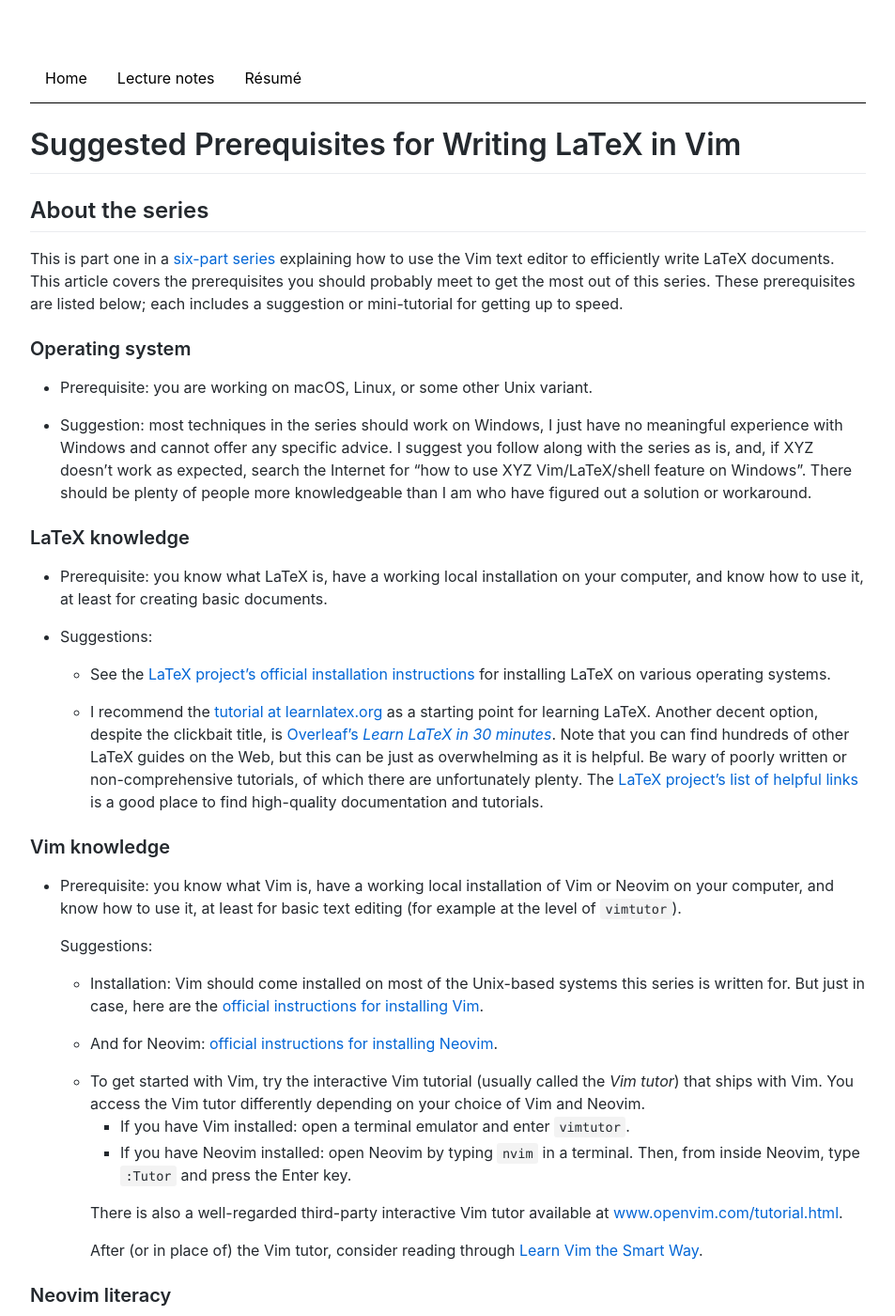
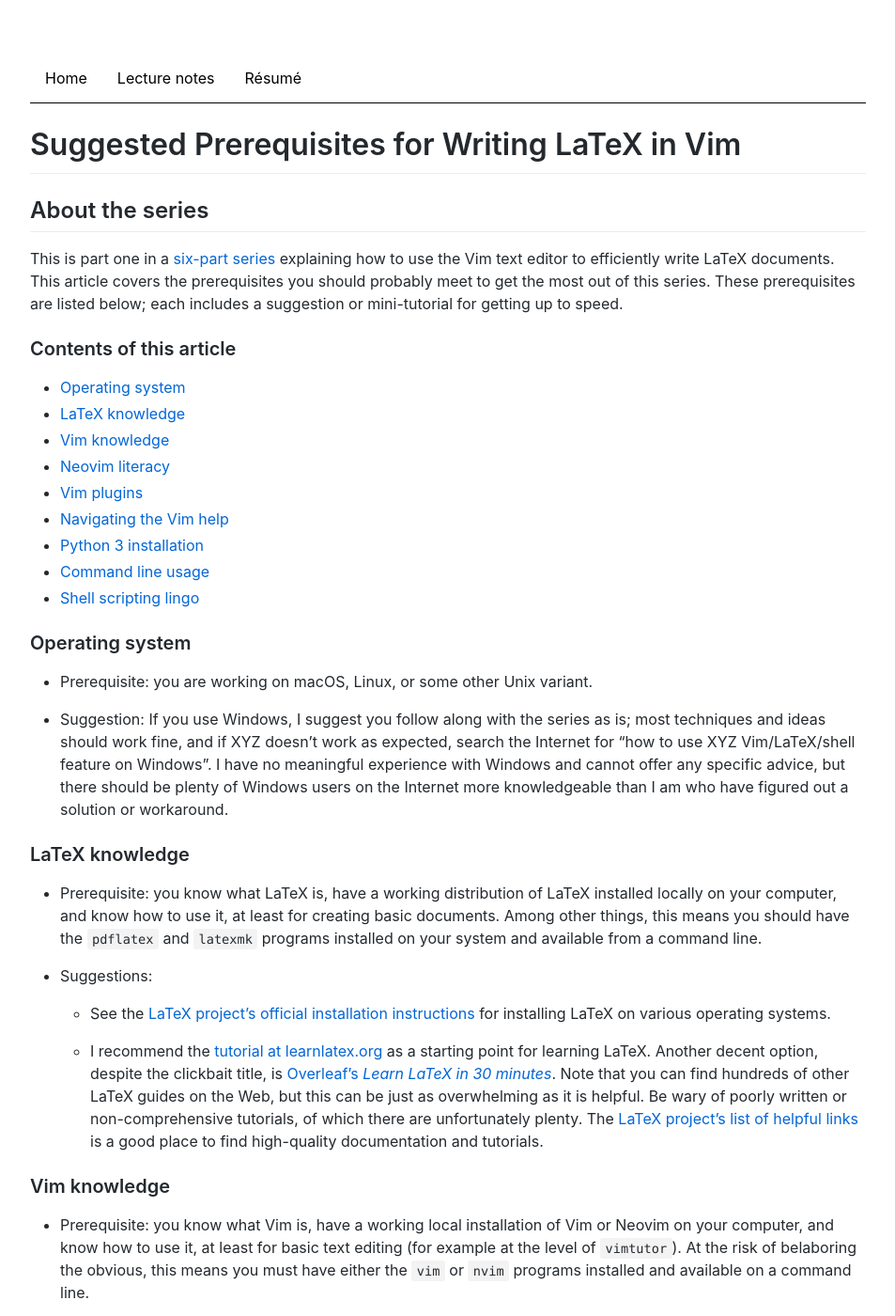
Before and after one commit to ejmastnak/ejmastnak.github.io, a Jekyll site: the page built from tutorials/vim-latex/prerequisites.md, in a window 1280 px wide and 1400 px high. Shown: the whole window at 94% size, without its empty margins (163-1116 px from the left). Built offline with Jekyll 4.4.1, drawn with Linux system fonts in a browser that asks for light colours; some of the changed text lies outside the part shown.

Commit message:
Add help section

````diff
--- a/tutorials/vim-latex/prerequisites.md
+++ b/tutorials/vim-latex/prerequisites.md
@@ -8,15 +8,31 @@ This is part one in a [six-part series]({% link tutorials/vim-latex/intro.md %})
 This article covers the prerequisites you should probably meet to get the most out of this series.
 These prerequisites are listed below; each includes a suggestion or mini-tutorial for getting up to speed.
 
+### Contents of this article
+<!-- vim-markdown-toc GFM -->
+
+* [Operating system](#operating-system)
+* [LaTeX knowledge](#latex-knowledge)
+* [Vim knowledge](#vim-knowledge)
+* [Neovim literacy](#neovim-literacy)
+* [Vim plugins](#vim-plugins)
+* [Navigating the Vim help](#navigating-the-vim-help)
+* [Python 3 installation](#python-3-installation)
+* [Command line usage](#command-line-usage)
+* [Shell scripting lingo](#shell-scripting-lingo)
+
+<!-- vim-markdown-toc -->
+
 ### Operating system
 - Prerequisite: you are working on macOS, Linux, or some other Unix variant.
 
-- Suggestion: most techniques in the series should work on Windows, I just have no meaningful experience with Windows and cannot offer any specific advice.
-  I suggest you follow along with the series as is, and, if XYZ doesn't work as expected, search the Internet for "how to use XYZ Vim/LaTeX/shell feature on Windows".
-  There should be plenty of people more knowledgeable than I am who have figured out a solution or workaround.
+- Suggestion: If you use Windows, I suggest you follow along with the series as is;
+  most techniques and ideas should work fine, and if XYZ doesn't work as expected, search the Internet for "how to use XYZ Vim/LaTeX/shell feature on Windows".
+  I have no meaningful experience with Windows and cannot offer any specific advice, but there should be plenty of Windows users on the Internet more knowledgeable than I am who have figured out a solution or workaround.
 
 ### LaTeX knowledge
-- Prerequisite: you know what LaTeX is, have a working local installation on your computer, and know how to use it, at least for creating basic documents.
+- Prerequisite: you know what LaTeX is, have a working distribution of LaTeX installed locally on your computer, and know how to use it, at least for creating basic documents.
+  Among other things, this means you should have the `pdflatex` and `latexmk` programs installed on your system and available from a command line.
 
 - Suggestions:
   - See the [LaTeX project's official installation instructions](https://www.latex-project.org/get/) for installing LaTeX on various operating systems.
@@ -30,12 +46,13 @@ These prerequisites are listed below; each includes a suggestion or mini-tutoria
 
 ### Vim knowledge
 - Prerequisite: you know what Vim is, have a working local installation of Vim or Neovim on your computer, and know how to use it, at least for basic text editing (for example at the level of `vimtutor`).
+  At the risk of belaboring the obvious, this means you must have either the `vim` or `nvim` programs installed and available on a command line.
 
   Suggestions:
   - Installation: Vim should come installed on most of the Unix-based systems this series is written for.
-    But just in case, here are the [official instructions for installing Vim](https://github.com/vim/vim#installation).
+    But, just in case, here are the [official instructions for installing Vim](https://github.com/vim/vim#installation).
   - And for Neovim: [official instructions for installing Neovim](https://github.com/neovim/neovim/wiki/Installing-Neovim).
-    <!-- If you are choosing between Vim and Neovim specifically for the purposes of this series. -->
+    If you are choosing between Vim and Neovim specifically for the purpose of this series, I encourage you to choose Neovim---forward and inverse search (i.e. making your text editor communicate with a PDF reader) will be easier to set up.
 
   - To get started with Vim, try the interactive Vim tutorial (usually called the *Vim tutor*) that ships with Vim.
   You access the Vim tutor differently depending on your choice of Vim and Neovim.
@@ -54,11 +71,12 @@ These prerequisites are listed below; each includes a suggestion or mini-tutoria
 - Suggestion: read through Neovim's `:help vim-differences`.
 
 ### Vim plugins
-- Prerequisite: you have installed Vim plugins before.
-  You have a preferred plugin installation method (for example Vim 8+/Neovim's built-in plugin system, [`vim-plug`](https://github.com/junegunn/vim-plug), [`packer`](https://github.com/wbthomason/packer.nvim), etc...) and will know what to do when told to install a Vim plugin.
+- Prerequisite: you have installed Vim plugins before,
+  have a preferred plugin installation method (e.g. Vim 8+/Neovim's built-in plugin system, [`vim-plug`](https://github.com/junegunn/vim-plug), [`packer`](https://github.com/wbthomason/packer.nvim), etc...),
+  and will know what to do when told to install a Vim plugin.
 
   Suggestions:
-  - If you want an external program to manage your plugins for you, use `vim-plug`.
+  - If you want an external program to manage your plugins for you, use the well-regarded `vim-plug` plugin.
   The [`vim-plug` GitHub page](https://github.com/junegunn/vim-plug) contains everything you need to get started.
   - If you prefer to manage your plugins manually, use Vim/Neovim's built-in plugin management system.
   The relevant documentation lives at `:help packages` but is unnecessarily complicated for a beginner's purposes.
@@ -97,6 +115,23 @@ These prerequisites are listed below; each includes a suggestion or mini-tutoria
    ```
    The `vimtex`, `ultisnips`, and `vim-dispatch` plugins would then automatically load whenever Vim starts up.
 
+  If you install a plugin manually, its documentation will not be automatically available with Vim's `:help` command.
+  To generate the plugin documentation, first ensure the plugin has a `doc` directory, which is where documentation should be stored.
+  If a plugin `doc` directory exists, you can generate its documentation with the Vim command
+  ```vim
+  :helptags /path/to/plugin/doc
+  ```
+  You can also use `:helptags ALL` to generate documentation for all plugins with a `doc` directory;
+  see See `:help helptags` for background.
+
+### Navigating the Vim help
+You should be comfortable using Vim/Neovim's built in documentation, which you access with the `:help` command.
+The Vim documentation is hyperlinked, and if you have syntax highlighting enabled, clickable hyperlinks to difference help chapters and sections should be clearly highlighted.
+- Press `<Ctrl>]` with your cursor over a highlighted documentation section to jump to that section
+- Press `<Ctrl>o` to jump backward through your navigation history (e.g. to return to your original position before pressing `<Ctrl>]`)
+- Read `:help 01.1`, which explains the basics of the Vim documentation
+- Read `:help notation` to understand the notation used in the Vim documentation
+
 ### Python 3 installation
 - Prerequisite: you have a working Python 3+ installation and are able to use `pip/pip3` to install Python packages.
 
@@ -113,7 +148,8 @@ These prerequisites are listed below; each includes a suggestion or mini-tutoria
 ### Shell scripting lingo
 - Prerequisite: You are familiar with the more common abbreviations and macros used in shell scripting.
 
-- ~~Suggestion:~~ All you need for this series is:
+- There are so few things to know I can just show you.
+  The abbreviations should know for this series are:
   - `.` is shorthand for the current working directory
   - `..` is shorthand for one directory above the current working directory
   - `~` is shorthand for the home directory
````
Also changed, not shown: other parts of tutorials/vim-latex/prerequisites.md (+1 -1 lines).
